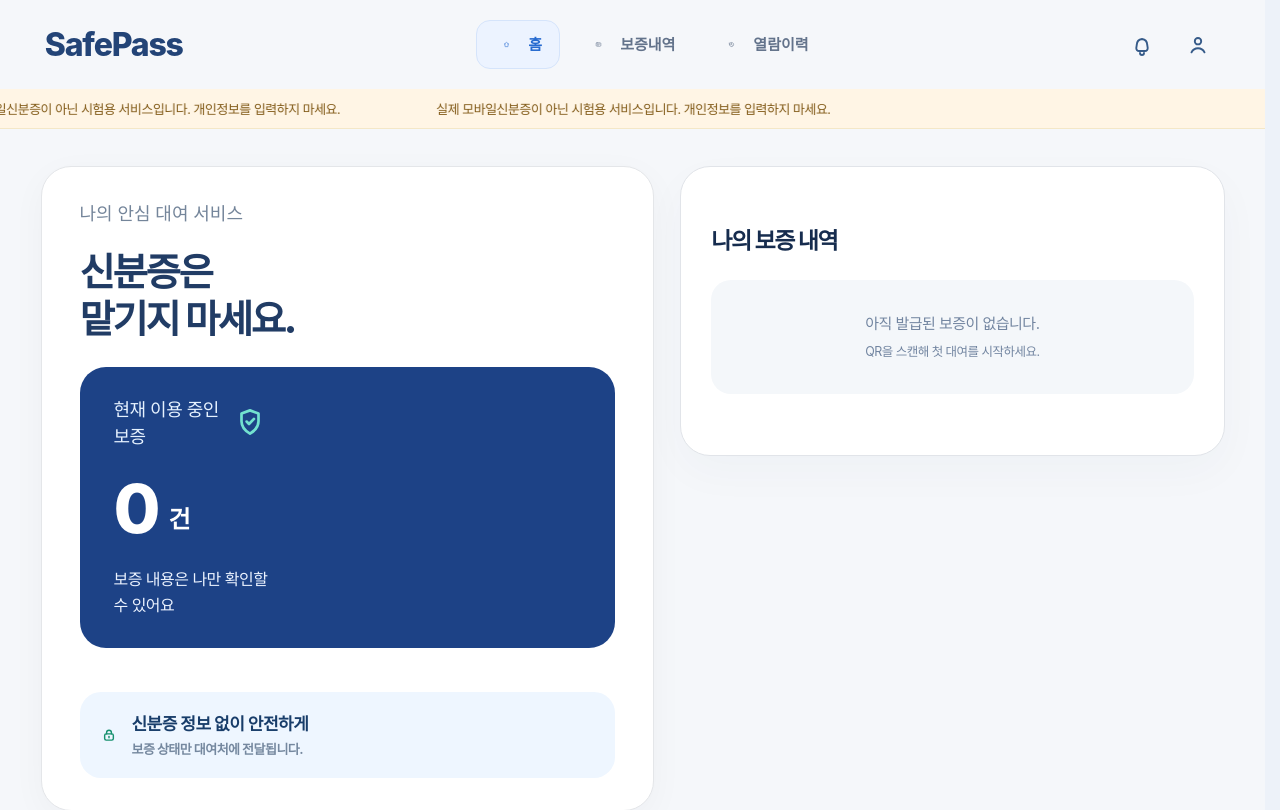
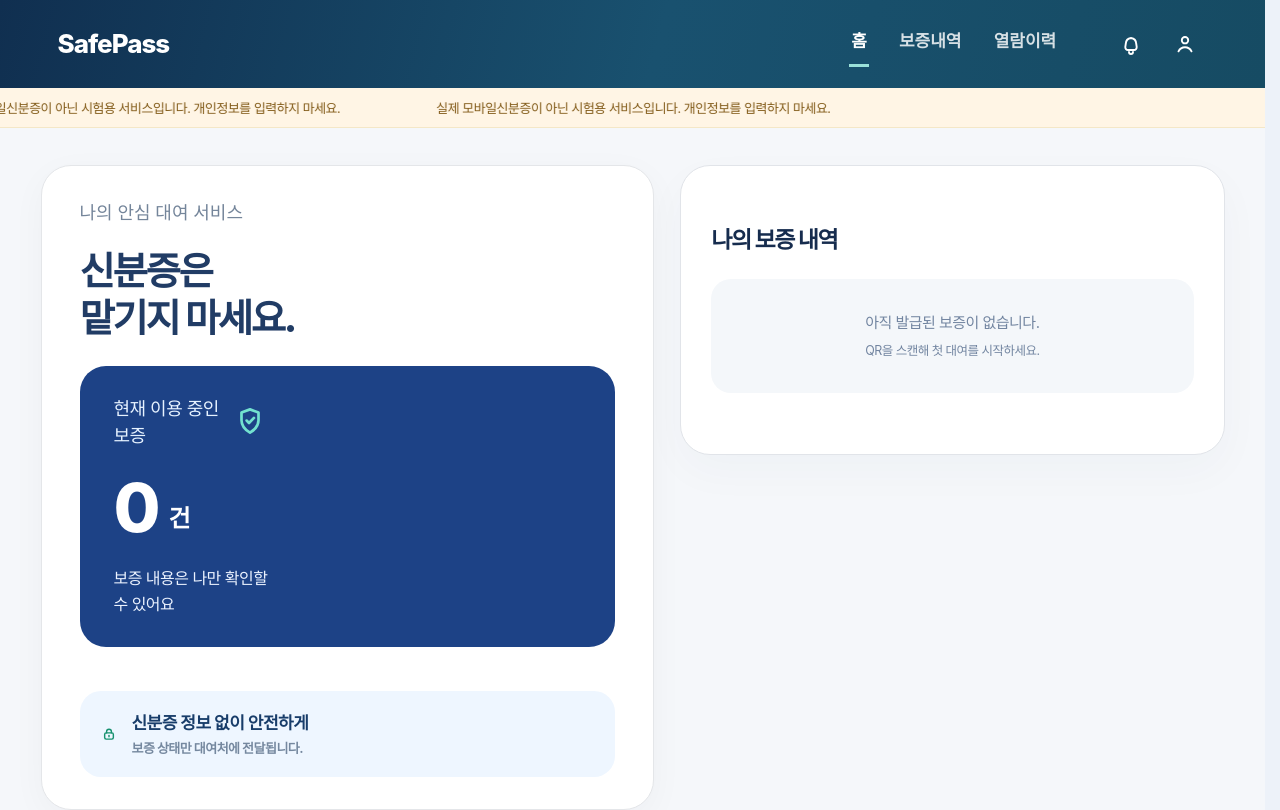
Before and after one commit to kcbdc/safepass-poc, a plain HTML site: page web/index.html in a window 1280 px wide. Shown: the top 810 px of the page. Drawn offline with Linux system fonts and the light colour scheme.

Commit message:
Add files via upload

```diff
--- a/web/style.css
+++ b/web/style.css
@@ -702,3 +702,46 @@ body.partner-mode #app > nav.partner-bottom > button.active,body.partner-mode #a
   .desktop-top-nav{gap:2px;}
   .desktop-top-nav button,.partner-mode .desktop-top-nav button:not(.icon-button):not(.secondary){padding:10px 11px;font-size:13px;}
 }
+
+
+/* v0.9.8 — KOMSCO-inspired text-only desktop top navigation */
+@media (min-width:1024px){
+  .app-header{
+    width:100%!important;max-width:none!important;
+    min-height:88px!important;
+    padding:18px clamp(30px,4.5vw,88px)!important;
+    gap:clamp(28px,4vw,76px)!important;
+    background:linear-gradient(105deg,#102f50 0%,#19516f 52%,#164b63 100%)!important;
+    border:0!important;
+  }
+  .app-header .wordmark{color:#fff!important;font-weight:850!important;font-size:clamp(26px,2vw,33px)!important;letter-spacing:-.04em!important;}
+  .desktop-top-nav{
+    display:flex!important;align-items:center!important;justify-content:flex-end!important;
+    gap:clamp(18px,2.2vw,42px)!important;flex:1 1 auto!important;
+  }
+  .desktop-top-nav button,
+  .partner-mode .desktop-top-nav button:not(.icon-button):not(.secondary){
+    min-height:45px!important;padding:6px 2px!important;
+    color:rgba(255,255,255,.83)!important;background:transparent!important;
+    border:0!important;border-bottom:3px solid transparent!important;border-radius:0!important;
+    font-size:clamp(17px,1.1vw,21px)!important;font-weight:750!important;
+    line-height:1.35!important;white-space:nowrap!important;box-shadow:none!important;
+  }
+  .desktop-top-nav button:hover,
+  .partner-mode .desktop-top-nav button:hover:not(.icon-button):not(.secondary){color:#fff!important;}
+  .desktop-top-nav button.active,
+  .partner-mode .desktop-top-nav button.active,
+  .partner-mode .desktop-top-nav button.active:not(.icon-button):not(.secondary){
+    color:#fff!important;background:transparent!important;
+    border:0!important;border-bottom:3px solid #9ae1d9!important;
+  }
+  .desktop-top-nav .svg-icon{display:none!important;}
+  .app-header .header-actions .icon-button,
+  .partner-mode .app-header .header-actions .icon-button{color:#fff!important;}
+  .app-header .header-actions{gap:10px!important;}
+}
+@media (min-width:1024px) and (max-width:1199px){
+  .app-header{gap:20px!important;padding-inline:26px!important;}
+  .desktop-top-nav{gap:16px!important;}
+  .desktop-top-nav button,.partner-mode .desktop-top-nav button:not(.icon-button):not(.secondary){font-size:16px!important;}
+}
```
Also changed, not shown: web/main.js.
